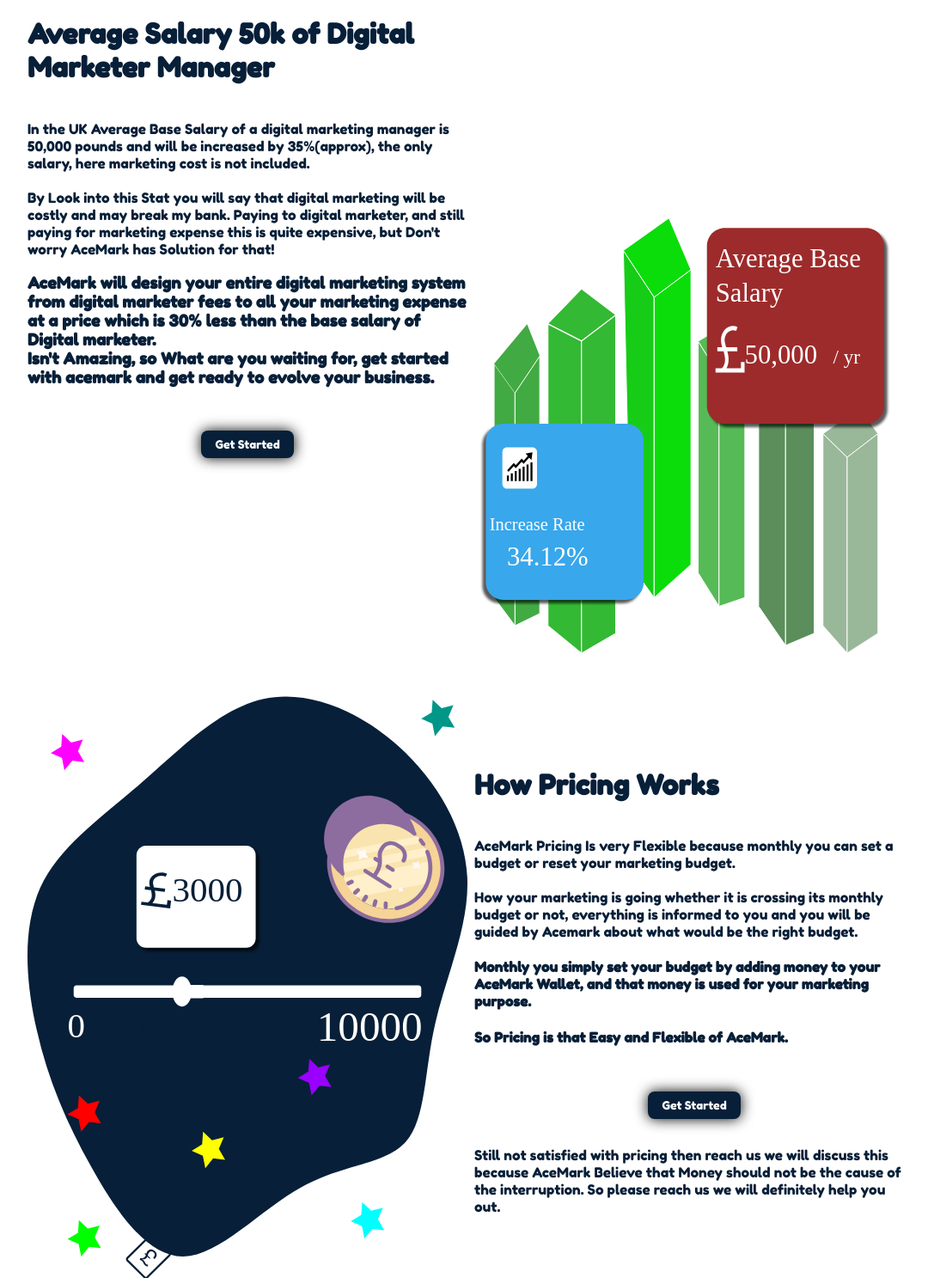
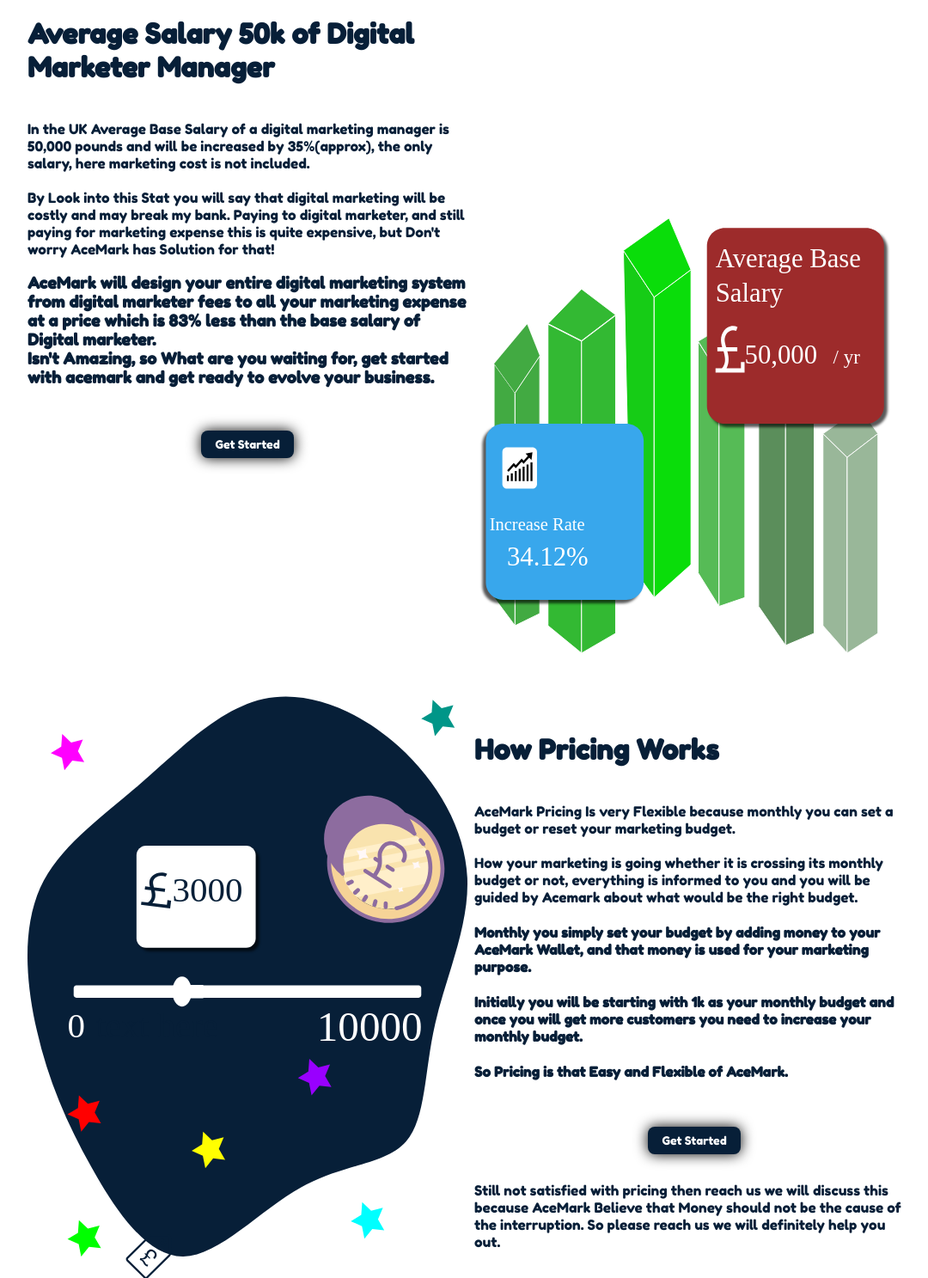
Before and after one commit to ayan8125/acemarketing, a Django app: page /pricing/ in a window 1280 px wide. Shown: the part 148-1635 px from the top of the page at 86% size, without its empty margins (96-1176 px from the left). Run offline with Django 3.2, Linux system fonts and the light colour scheme; parts of the project's set-up code (start-up, migrations or seed data) failed here and were passed over; some libraries are stand-ins or nearby versions.

Commit message:
changed initial monthly budget pricing

```diff
--- a/marketing/templates/marketing/pricing.html
+++ b/marketing/templates/marketing/pricing.html
@@ -50,7 +50,7 @@
                         </span>
                         <br/>
                         <h3>
-                            AceMark will design your entire digital marketing system from digital marketer fees to all your marketing expense at a price which is 30% less than the
+                            AceMark will design your entire digital marketing system from digital marketer fees to all your marketing expense at a price which is 83% less than the
                             base salary of Digital marketer.
                             <br />
                             Isn't Amazing, so What are you waiting for, get started with acemark and get ready to evolve your business.
@@ -83,6 +83,11 @@
                         <h4>
                     Monthly you simply set your budget by adding money to your AceMark Wallet, and that money is used for your marketing purpose.
                         </h4>
+
+                        <h4>
+                            Initially you will be starting with 1k as your monthly budget and once you will get more customers you need to increase your monthly budget.
+                        </h4>
+
                         <h4>So Pricing is that Easy and Flexible of AceMark.</h4>
                         <a href="/joinus" style="display: flex;">
                             <button class="started-btn">Get Started</button>
--- a/payments/static/payments/js/addmoney.js
+++ b/payments/static/payments/js/addmoney.js
@@ -85,8 +85,8 @@
 
 
 money.addEventListener('blur', function(){
-    if (parseInt(money.value) < 3000 )
-    errmsg.innerHTML = 'You have to add minimum 3k'
+    if (parseInt(money.value) < 1000 )
+    errmsg.innerHTML = 'You have to add minimum 1k'
   else{
       if (parseInt(money.value) > 7000)
         errmsg.innerHTML = 'You can only add 7k maximum in one transaction'
--- a/payments/templates/payments/addmoney.html
+++ b/payments/templates/payments/addmoney.html
@@ -52,7 +52,7 @@
                                     <i class="fas fa-thumbtack"></i>
                                 </button>
                                 <span>
-                                We suggest that you start with 3k as your monthly budget and then  if your marketing campaings runs out of budget than we will notify you and then you can reset you budget by simply adding money to you wallet.
+                                We suggest that you start with 1k as your monthly budget and then  if your marketing campaings runs out of budget than we will notify you and then you can reset you budget by simply adding money to you wallet.
                                 </span>
                             </li>
                         </ul>
@@ -69,7 +69,7 @@
                             {% csrf_token %}
                             <div class="money-field">
                                 <button><i class="fas fa-pound-sign"></i></button>
-                                <input type="text" id="money" placeholder="3000" autocomplete="off" value="3000" />
+                                <input type="text" id="money" placeholder="3000" autocomplete="off" value="1000" />
                             </div>
                             <span class="money-err-msg"></span>
 
--- a/users/static/users/account.css
+++ b/users/static/users/account.css
@@ -458,6 +458,7 @@
 	padding: 0.5rem;
 	transition: all 0.5s ease-in-out;
 	visibility: hidden;
+	z-index: 3;
 	/*pointer-events: none;*/
 }
 
--- a/users/templates/users/account.html
+++ b/users/templates/users/account.html
@@ -267,7 +267,7 @@
             <form class="add-money-o-Wallet">
                 <div class="money-field">
                     <button><i class="fas fa-pound-sign"></i></button>
-                    <input type="text" name="money" value="3000" id="money" autocomplete="off">
+                    <input type="text" name="money" value="1000" id="money" autocomplete="off">
                 </div>
                 <span class="money-err-msg"></span>
                 <button class="add-money-btn" id="addmoneybtn">ADD</button>
```
